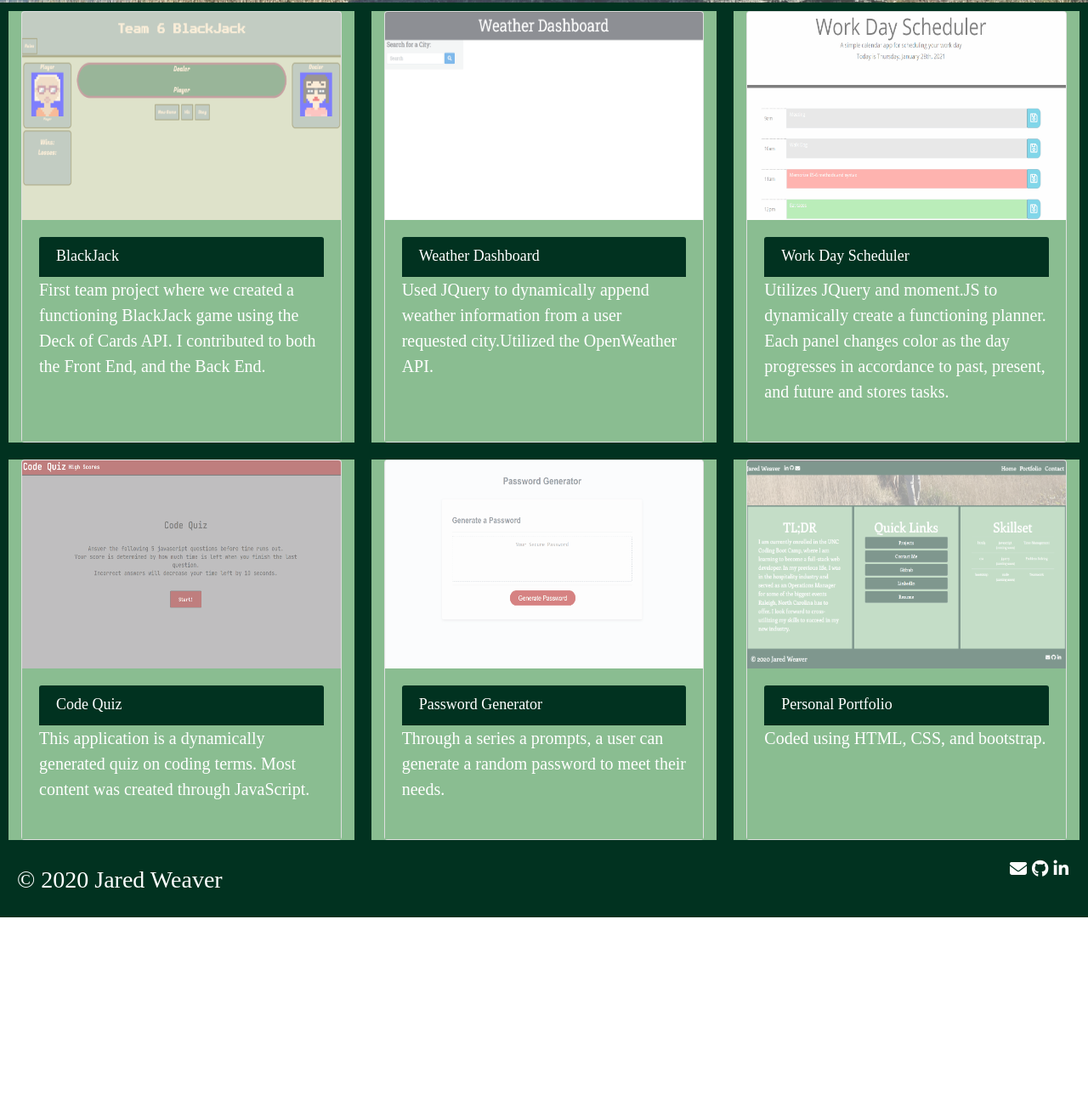
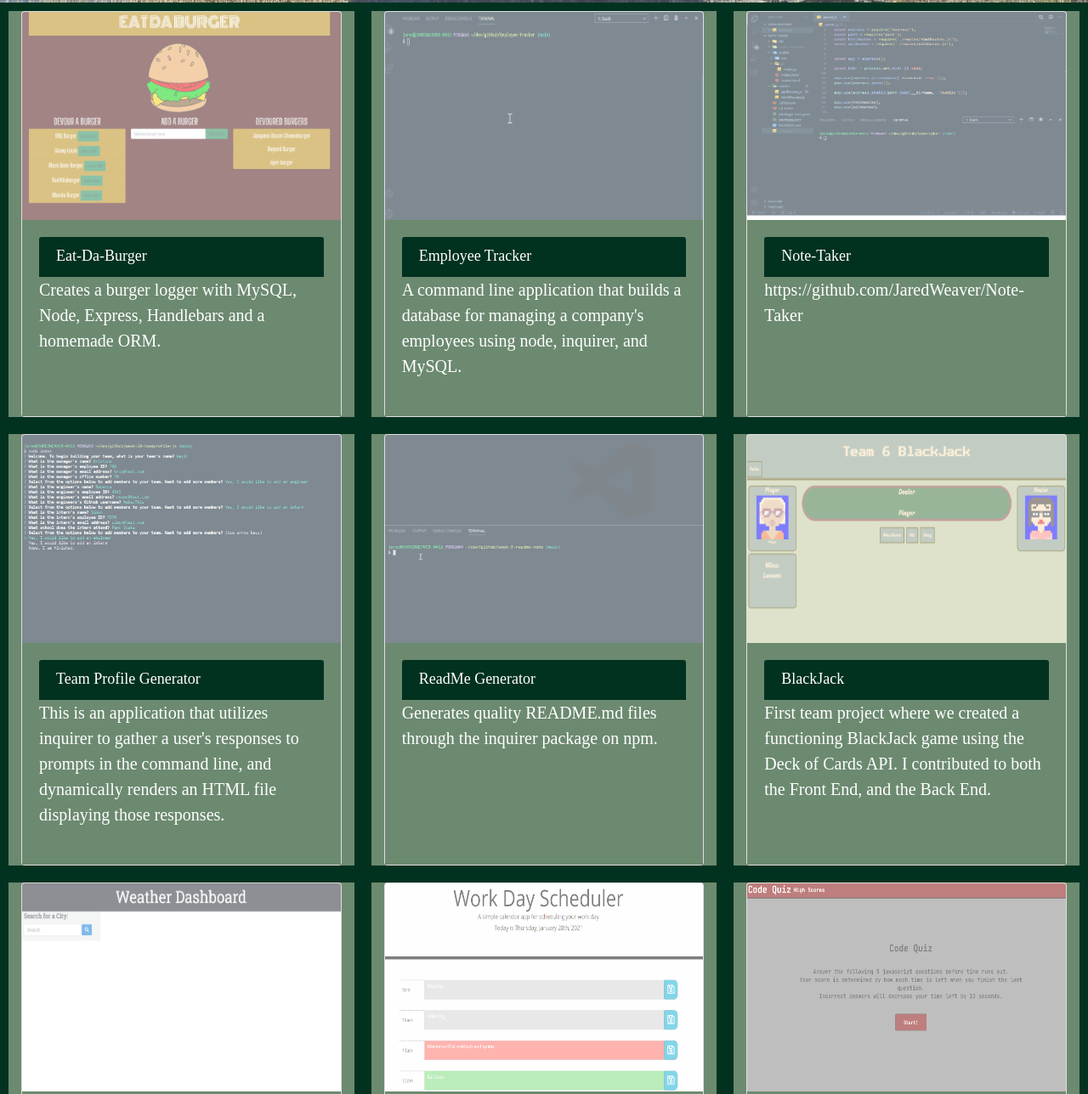
Before and after one commit to JaredWeaver/JaredWeaver.github.io, a plain HTML site: page portfolio.html in a window 1280 px wide. Shown: the part 555-1843 px from the top of the page at 85% size. Before the commit the page ends 1635 px from the top, so only its background shows below. Drawn offline with nearby package versions, Linux system fonts and the light colour scheme; a web font is replaced by a local one.

Commit message:
added projects

```diff
--- a/assets/contact.css
+++ b/assets/contact.css
@@ -5,7 +5,7 @@ body{
 html,
 body {
     margin: 0;
-    background-color: #8abd91;
+    background-color: #6c8a70;
 }
 
 .navbar-custom{
@@ -64,7 +64,7 @@ i:hover {
 }
 
 .btn {
-    background-color:#8abd91 ;
+    background-color:#6c8a70 ;
     color: white;
 }
 
--- a/assets/portfilio.css
+++ b/assets/portfilio.css
@@ -56,10 +56,14 @@ i:hover {
     text-align: left;
 }
 
-.col-lg-4{
+.gif-section{
+    background-color: #013220;
+}
+
+.col-md-4{
     border:10px solid #013220;
     border-radius: 0px;
-    background-color: #8abd91;
+    background-color: #6c8a70;
 }
 
 .card-img-top{
@@ -87,7 +91,7 @@ i:hover {
 }
 
 .card-body{
-    background-color: #8abd91;
+    background-color: #6c8a70;
     font-size: 20px;
 }
 
--- a/assets/style.css
+++ b/assets/style.css
@@ -65,7 +65,7 @@ i:hover {
 .col-lg-4 {
     border: 5px solid #013220;
     border-radius: 0px;
-    background-color:#8ABD91;
+    background-color:#6c8a70;
     color: white;
     bottom: 0;
     padding: 20px;
@@ -91,7 +91,7 @@ table{
 }
 
 .table-custom{
-    background-color: #8abd91;
+    background-color: #6c8a70;
     color:white;
     text-align: center;
 }
--- a/portfolio.html
+++ b/portfolio.html
@@ -56,9 +56,55 @@
         </div>
       </div>
     </section>
-    <section class="container-fluid">
+    <section class="container-fluid gif-section">
       <div class="row mt-0 mb-0">
-        <div class="col-lg-4">
+        <div class="col-md-4">
+          <div class="card h-100 mb-4">
+          <a href="https://github.com/JaredWeaver/Eat-Da-Burger" target="_blank"><img class="card-img-top active" src="assets/Images/eat-da-burger-demo.gif" alt="Screenshot of burger builder demo."></a>
+            <div class="card-body">
+              <h2 class="card-header">Eat-Da-Burger</h2>
+              <p class="card-text">Creates a burger logger with MySQL, Node, Express, Handlebars and a homemade ORM.</p>
+            </div>
+          </div>
+        </div>
+        <div class="col-md-4">
+          <div class="card h-100 mb-4">
+            <a href="https://github.com/JaredWeaver/Employee-Tracker" target="_blank"><img class="card-img-top active" src="assets/Images/employee-trk-demo.gif" alt="Screenshot of the employee tracker in action."> </a>
+            <div class="card-body">
+              <h2 class="card-header">Employee Tracker</h2>
+              <p class="card-text">A command line application that builds a database for managing a company's employees using node, inquirer, and MySQL.</p>
+            </div>
+          </div>
+        </div>
+        <div class="col-md-4">
+          <div class="card h-100 mb-4">
+            <a href="https://github.com/JaredWeaver/Note-Taker"><img class="card-img-top active" src="assets/Images/notetaker-demo.gif" alt="Screenshot of scheduler in action"> </a>
+            <div class="card-body">
+              <h2 class="card-header">Note-Taker</h2>
+              <p class="card-text"> https://github.com/JaredWeaver/Note-Taker</p>
+            </div>
+          </div>
+        </div>
+        <div class="col-md-4">
+          <div class="card h-100 mb-4">
+          <a href="https://github.com/JaredWeaver/week-10-teamprofile-js" target="_blank"><img class="card-img-top active" src="assets/Images/team-gen-demo.gif" alt="Screenshot of team profile generator."></a>
+            <div class="card-body">
+              <h2 class="card-header">Team Profile Generator</h2>
+              <p class="card-text">This is an application that utilizes inquirer to gather a user's responses to prompts in the command line, and dynamically renders an HTML file displaying those responses.</p>
+            </div>
+          </div>
+        </div>
+        <div class="col-md-4">
+          <div class="card h-100 mb-4">
+            <a href="https://github.com/JaredWeaver/week-9-readme-node" target="_blank"><img class="card-img-top active" src="assets/Images/ReadMe-Generator-Demo.gif" alt="Screenshot of the readme generator in action."> </a>
+            <div class="card-body">
+              <h2 class="card-header">ReadMe Generator </h2>
+              <p class="card-text">Generates quality README.md files through the inquirer package on npm.
+              </p>
+            </div>
+          </div>
+        </div>
+        <div class="col-md-4">
           <div class="card h-100 mb-4">
           <a href="https://github.com/cparros/project1" target="_blank"><img class="card-img-top active" src="assets/Images/blackjack-demo.gif" alt="Screenshot of blackjack demo."></a>
             <div class="card-body">
@@ -67,7 +113,7 @@
             </div>
           </div>
         </div>
-        <div class="col-lg-4">
+        <div class="col-md-4">
           <div class="card h-100 mb-4">
             <a href="https://github.com/JaredWeaver/week-6-Weather-Dashboard-APIs" target="_blank"><img class="card-img-top active" src="assets/Images/weather-dashboard-demo.gif" alt="Screenshot of weather dashboard in action."> </a>
             <div class="card-body">
@@ -76,7 +122,7 @@
             </div>
           </div>
         </div>
-        <div class="col-lg-4">
+        <div class="col-md-4">
           <div class="card h-100 mb-4">
             <a href="https://github.com/JaredWeaver/week-5-work-scheduler-jquery"><img class="card-img-top active" src="assets/Images/work-day-sched1.gif" alt="Screenshot of scheduler in action"> </a>
             <div class="card-body">
@@ -85,11 +131,7 @@
             </div>
           </div>
         </div>
-      </div>
-    </section>
-    <section class="container-fluid">
-      <div class="row mt-0 mb-0">
-        <div class="col-lg-4">
+        <div class="col-md-4">
           <div class="card h-100 mb-4">
           <a href="https://github.com/JaredWeaver/week-4-code-quiz-js" target="_blank"><img class="card-img-top" src="assets/Images/code-quiz-demo.gif" alt="Screenshot of the code quiz."></a>
             <div class="card-body">
@@ -98,7 +140,7 @@
             </div>
           </div>
         </div>
-        <div class="col-lg-4">
+        <div class="col-md-4">
           <div class="card h-100 mb-4">
             <a href="https://github.com/JaredWeaver/week-3-homework-js"><img class="card-img-top" src="assets/Images/password-generatordemo.gif" alt="Screenshot of Javascript Passwork Generator"> </a>
             <div class="card-body">
@@ -107,24 +149,15 @@
             </div>
           </div>
         </div>
-        <div class="col-lg-4">
-          <div class="card h-100 mb-4">
-            <a href="https://github.com/JaredWeaver/JaredWeaver.github.io" target="_blank"><img class="card-img-top" src="assets/Images/project-2.png" alt="Screenshot of this current website as it was my 2nd assignment."> </a>
-            <div class="card-body">
-              <h2 class="card-header">Personal Portfolio</h2>
-              <p class="card-text">Coded using HTML, CSS, and bootstrap.</p>
-            </div>
-          </div>
-        </div>
       </div>
-    </section>
+
   </main>
   <footer class="footer">
       <div class="row">
         <div class="col-md-8">
           <h3> &copy; 2020 Jared Weaver </h3>
         </div>
-        <div class="col-md-4">
+        <div class="col-sm-4">
           <a href="https://www.linkedin.com/in/jaredweaver2/" target="_blank"><i class="fab fa-linkedin-in fa-lg"></i></a>
           <a href="https://github.com/JaredWeaver" target="_blank"><i class="fab fa-github fa-lg"></i></a>
           <a href="mailto:jared.weaver2@gmail.com" target="_blank"><i class="fas fa-envelope fa-lg"></i></a>
```
Also changed, not shown: index.html (+3 -3 lines), assets/Images/ReadMe-Generator-Demo.gif (added), assets/Images/eat-da-burger-demo.gif (added), assets/Images/employee-trk-demo.gif (added), assets/Images/notetaker-demo.gif (added), assets/Images/team-gen-demo.gif (added).
